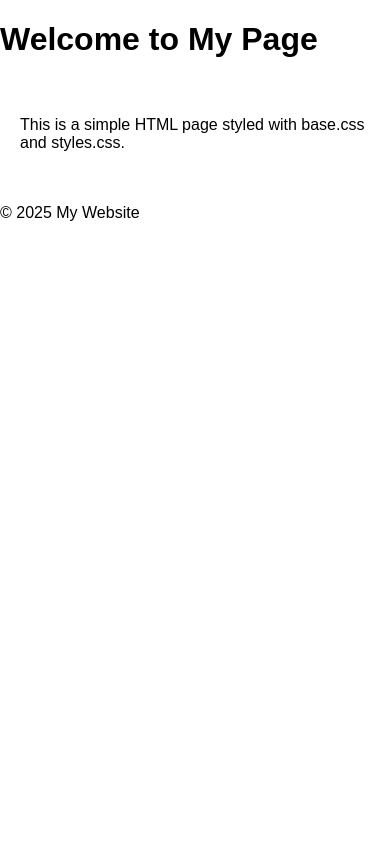
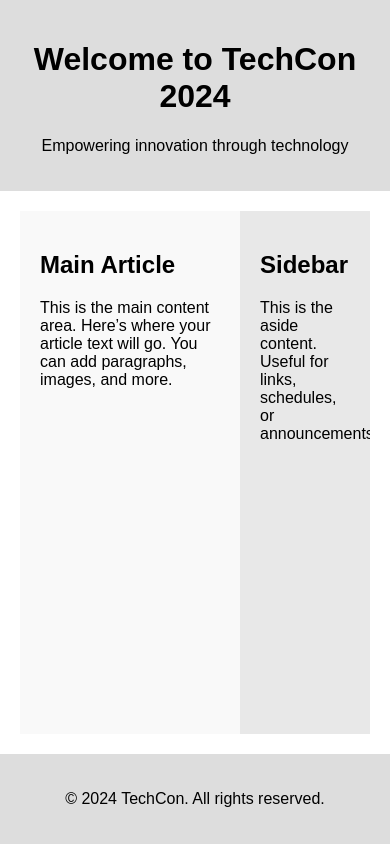
Before and after one commit to franka-dev/alx_html_css, a plain HTML site: page css_basic/html_basic/index.html in a window 390 px wide. Drawn offline with Linux system fonts and the light colour scheme.

Commit message:
Add responsive design to index.html

```diff
--- a/css_basic/html_basic/index.html
+++ b/css_basic/html_basic/index.html
@@ -2,21 +2,31 @@
 <html lang="en">
 <head>
   <meta charset="UTF-8">
-  <title>My Web Page</title>
+  <meta name="viewport" content="width=device-width, initial-scale=1.0">
+  <title>Responsive Layout</title>
   <link href="base.css" rel="stylesheet">
   <link href="styles.css" rel="stylesheet">
 </head>
-<body>
+<body class="works_on_smartphone">
   <header>
-    <h1>Welcome to My Page</h1>
+    <h1>Welcome to TechCon 2024</h1>
+    <p>Empowering innovation through technology</p>
   </header>
 
   <main>
-    <p>This is a simple HTML page styled with base.css and styles.css.</p>
+    <article>
+      <h2>Main Article</h2>
+      <p>This is the main content area. Here’s where your article text will go. You can add paragraphs, images, and more.</p>
+    </article>
+
+    <aside>
+      <h2>Sidebar</h2>
+      <p>This is the aside content. Useful for links, schedules, or announcements.</p>
+    </aside>
   </main>
 
   <footer>
-    <p>&copy; 2025 My Website</p>
+    <p>&copy; 2024 TechCon. All rights reserved.</p>
   </footer>
 </body>
 </html>
--- a/css_basic/html_basic/styles.css
+++ b/css_basic/html_basic/styles.css
@@ -0,0 +1,37 @@
+/* Enable Flexbox layout for body and main */
+body {
+  display: flex;
+  flex-direction: column;
+  height: 100vh;
+  margin: 0;
+}
+
+/* Main is a row: it contains article and aside */
+main {
+  display: flex;
+  flex-direction: row;
+  flex: auto; /* grow/shrink based on available space */
+}
+
+/* Article takes 2/3 of space */
+article {
+  flex: 2;
+  overflow-y: auto;
+  padding: 20px;
+  background-color: #f9f9f9;
+}
+
+/* Aside takes 1/3 of space */
+aside {
+  flex: 1;
+  overflow-y: auto;
+  padding: 20px;
+  background-color: #e8e8e8;
+}
+
+/* Optional: style header and footer for clarity */
+header, footer {
+  background-color: #ddd;
+  padding: 20px;
+  text-align: center;
+}
```
